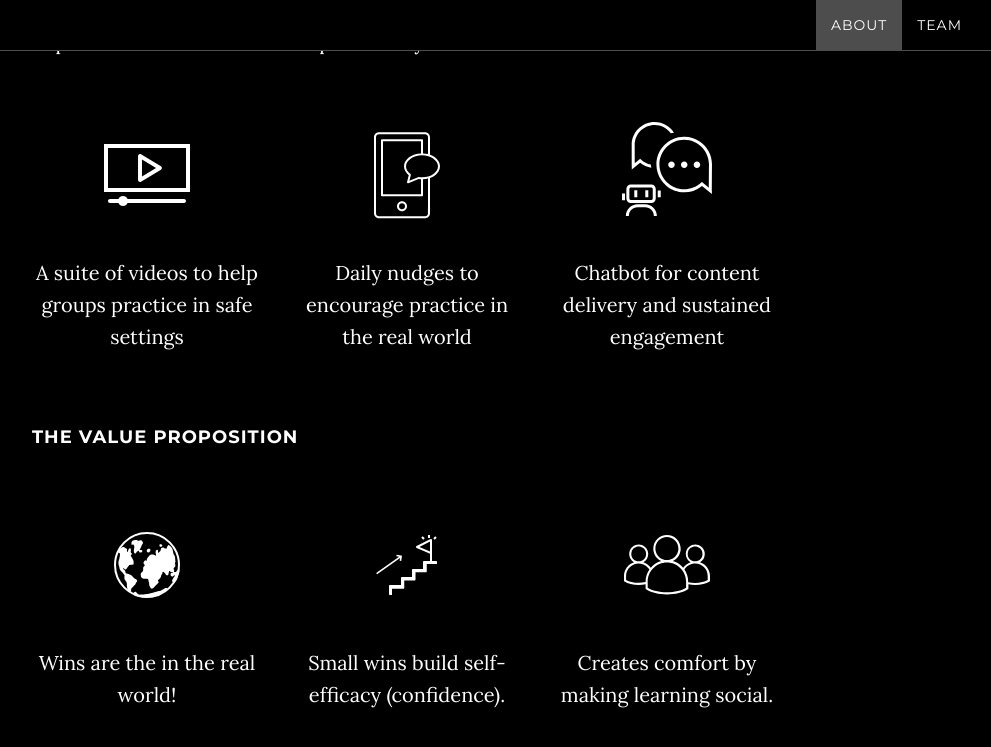
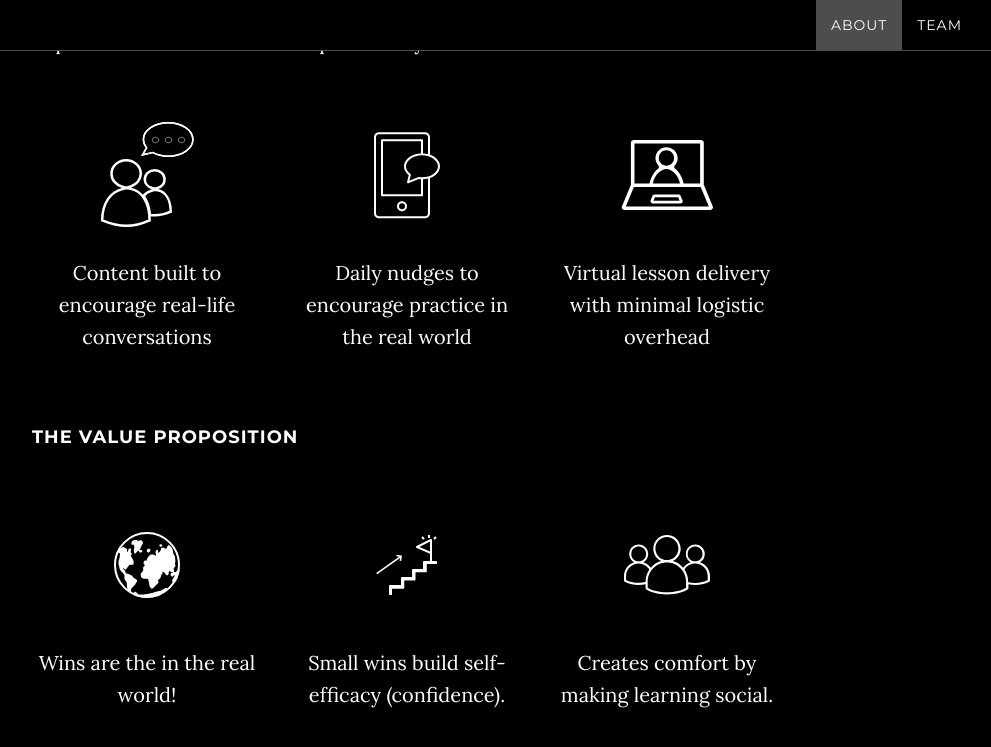
Before and after one commit to mayasussman/ProjectFluency.github.io, a Jekyll site: the page built from index.html, in a window 1280 px wide and 900 px high, scrolled down 1990 px. Shown: the top 747 px of the window, without its empty margins (233-1224 px from the left). Built offline with Jekyll 4.4.1, drawn with Linux system fonts in a browser that asks for light colours.

Commit message:
Updating chatbot + video -> conversational content + virtual lesson delivery.

```diff
--- a/_includes/about.html
+++ b/_includes/about.html
@@ -20,16 +20,16 @@
 
                 <div class="row">
                     <div class="col-sm-4 tcenter">
-                        <img src="/img/Video.svg"> </img> <br/>
-                        <p> A suite of videos to help groups practice in safe settings </p>
+                        <img src="/img/ConversationalContent.svg"> </img> <br/>
+                        <p> Content built to encourage real-life conversations</p>
                     </div>
                     <div class="col-sm-4 tcenter">
                         <img src="/img/Nudges.svg"> </img> <br/>
-                        <p> Daily nudges to encourage practice in the real world </p>
+                        <p> Daily nudges to encourage practice in the real world</p>
                     </div>
                     <div class="col-sm-4 tcenter">
-                        <img src="img/Chatbot.svg"> </img> <br/>
-                        <p> Chatbot for content delivery and sustained engagement </p>
+                        <img src="img/VideoConference.svg"> </img> <br/>
+                        <p> Virtual lesson delivery with minimal logistic overhead</p>
                     </div>
                 </div>
                 <br/> <br/>
```
Also changed, not shown: img/ConversationalContent.svg (added), img/VideoConference.svg (added), 2 other files.
